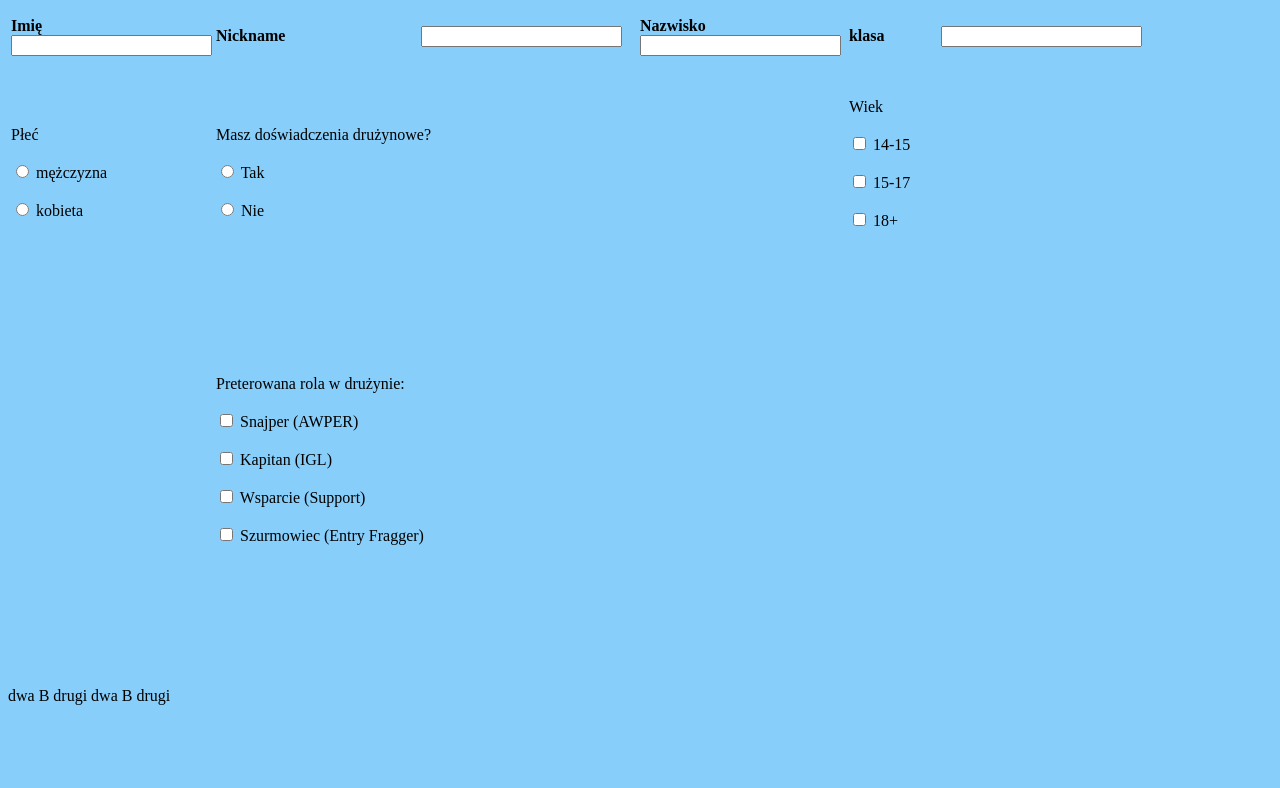
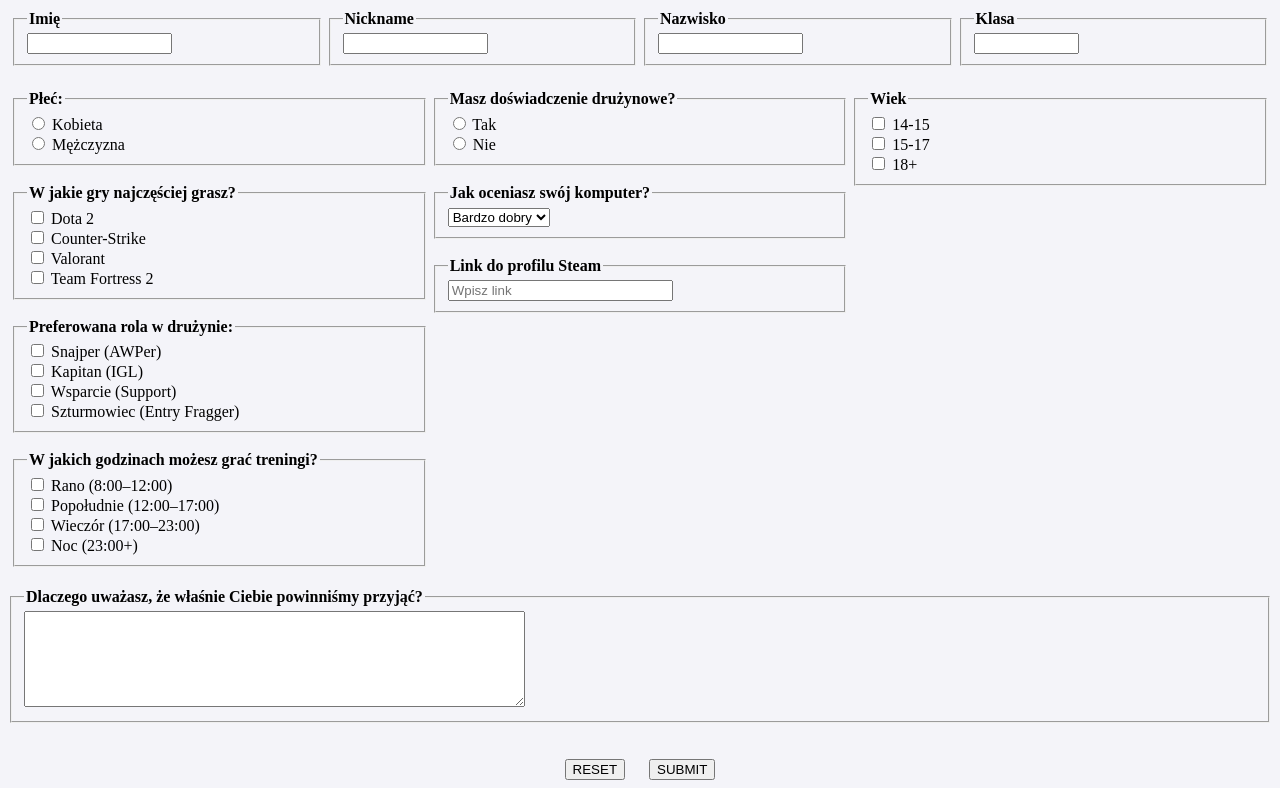
Before and after one commit to Monika677777/zadania, a plain HTML site: page formularz__broichenko.html in a window 1280 px wide. Shown: the part 73-861 px from the top of the page. Before the commit the page ends 800 px from the top, so only its background shows below. Drawn offline with Linux system fonts and the light colour scheme.

Commit message:
Refactor registration form for esports tournament

```diff
--- a/formularz__broichenko.html
+++ b/formularz__broichenko.html
@@ -1,90 +1,138 @@
-  <html lang="pl-PL">
+<!DOCTYPE html>
 <html>
-     <head>
-             <meta charset="utf-8">
-             <title> ZADANIE FORMULARZ      </title>
-     </head>
- <body bgcolor="#87CEFA">
-<center><h1> Formularz rejestracji na turniej Esportu</h1></center>
-<form enctype="text/plain" action="mailto:mkryniew@wp.pl" subject="formularz_dane" method="Post">
-  <TABLE>
- <TR height="100">
+<head>
+    <meta charset="utf-8">
+    <title>FORMULARZ REJESTRACJI NA TURNIEJ ESPORTOWY</title>
+</head>
+<body bgcolor="#f4f4f9">
 
-                        <TD width="100" > <b>Imię</b>&nbsp &nbsp &nbsp &nbsp &nbsp &nbsp &nbsp
-&nbsp &nbsp &nbsp &nbsp <input name="imię" size="22">
-                               <br><br>
-</TD>
-                        <TD width="100">
-                               <b>Nickname</b> &nbsp &nbsp &nbsp &nbsp &nbsp &nbsp &nbsp &nbsp &nbsp &nbsp
-&nbsp
-&nbsp &nbsp &nbsp &nbsp &nbsp &nbsp<input name="nickname" size="22">
-                               <br><br>
-<TD width="100">
-                               <b>Nazwisko</b> &nbsp &nbsp &nbsp &nbsp &nbsp &nbsp &nbsp &nbsp &nbsp &nbsp &nbsp
-&nbsp &nbsp &nbsp &nbsp &nbsp &nbsp<input name="Nazwisko" size="22">
-                               <br><br>
-<TD width="100" > <b>klasa</b>&nbsp &nbsp &nbsp &nbsp &nbsp &nbsp &nbsp
- <input name="klasa" size="22">
-                               <br><br>
+<center><h1>FORMULARZ REJESTRACJI NA TURNIEJ ESPORTOWY</h1></center>
 
-        </TR>
-<TD><nobr>Płeć</nobr>
- <br><br>
- <input type="radio" name="pyt3" value="mężczyzna"> mężczyzna
- <br><br>
- <input type="radio" name="pyt3" value="kobieta"> kobieta
+<form action="#" method="post">
+
+<table width="100%">
+    <tr>
+        <td width="25%">
+            <fieldset>
+                <legend><b>Imię</b></legend>
+                <input type="text" name="imie" size="15">
+            </fieldset>
+        </td>
+        <td width="25%">
+            <fieldset>
+                <legend><b>Nickname</b></legend>
+                <input type="text" name="nickname" size="15">
+            </fieldset>
+        </td>
+        <td width="25%">
+            <fieldset>
+                <legend><b>Nazwisko</b></legend>
+                <input type="text" name="nazwisko" size="15">
+            </fieldset>
+        </td>
+        <td width="25%">
+            <fieldset>
+                <legend><b>Klasa</b></legend>
+                <input type="text" name="klasa" size="10">
+            </fieldset>
+        </td>
+    </tr>
+</table>
+
+<br>
+
+<table width="100%">
+    <tr>
+        <td width="33%" valign="top">
+            <fieldset>
+                <legend><b>Płeć:</b></legend>
+                <input type="radio" name="plec" value="kobieta"> Kobieta<br>
+                <input type="radio" name="plec" value="mezczyzna"> Mężczyzna
+            </fieldset>
+
+            <br>
+
+            <fieldset>
+                <legend><b>W jakie gry najczęściej grasz?</b></legend>
+                <input type="checkbox" name="gry" value="dota"> Dota 2<br>
+                <input type="checkbox" name="gry" value="cs"> Counter-Strike<br>
+                <input type="checkbox" name="gry" value="valorant"> Valorant<br>
+                <input type="checkbox" name="gry" value="tf2"> Team Fortress 2
+            </fieldset>
+
+            <br>
+
+            <fieldset>
+                <legend><b>Preferowana rola w drużynie:</b></legend>
+                <input type="checkbox" name="rola" value="snajper"> Snajper (AWPer)<br>
+                <input type="checkbox" name="rola" value="kapitan"> Kapitan (IGL)<br>
+                <input type="checkbox" name="rola" value="wsparcie"> Wsparcie (Support)<br>
+                <input type="checkbox" name="rola" value="szturmowiec"> Szturmowiec (Entry Fragger)
+            </fieldset>
+
+            <br>
+
+            <fieldset>
+                <legend><b>W jakich godzinach możesz grać treningi?</b></legend>
+                <input type="checkbox" name="godziny" value="rano"> Rano (8:00–12:00)<br>
+                <input type="checkbox" name="godziny" value="popoludnie"> Popołudnie (12:00–17:00)<br>
+                <input type="checkbox" name="godziny" value="wieczor"> Wieczór (17:00–23:00)<br>
+                <input type="checkbox" name="godziny" value="noc"> Noc (23:00+)
+            </fieldset>
+        </td>
+
+        <td width="33%" valign="top">
+            <fieldset>
+                <legend><b>Masz doświadczenie drużynowe?</b></legend>
+                <input type="radio" name="doswiadczenie" value="tak"> Tak<br>
+                <input type="radio" name="doswiadczenie" value="nie"> Nie
+            </fieldset>
+
+            <br>
+
+            <fieldset>
+                <legend><b>Jak oceniasz swój komputer?</b></legend>
+                <select name="komputer">
+                    <option value="bardzo_dobry">Bardzo dobry</option>
+                    <option value="dobry">Dobry</option>
+                    <option value="przecietny">Przeciętny</option>
+                    <option value="slaby">Słaby</option>
+                </select>
+            </fieldset>
+
+            <br>
+
+            <fieldset>
+                <legend><b>Link do profilu Steam</b></legend>
+                <input type="text" name="steam" size="25" placeholder="Wpisz link">
+            </fieldset>
+        </td>
+
+        <td width="33%" valign="top">
+            <fieldset>
+                <legend><b>Wiek</b></legend>
+                <input type="checkbox" name="wiek" value="14-15"> 14-15<br>
+                <input type="checkbox" name="wiek" value="15-17"> 15-17<br>
+                <input type="checkbox" name="wiek" value="18+"> 18+
+            </fieldset>
+        </td>
+    </tr>
+</table>
+
+<br>
+
+<fieldset>
+    <legend><b>Dlaczego uważasz, że właśnie Ciebie powinniśmy przyjąć?</b></legend>
+    <textarea name="dlaczego" rows="6" cols="60"></textarea>
+</fieldset>
+
 <br><br>
-           </TD>
-               <TD><nobr>Masz doświadczenia drużynowe?</nobr>
- <br><br>
- <input type="radio" name="pyt3" value="tak"> Tak
- <br><br>
- <input type="radio" name="pyt3" value="nie"> Nie
-<br><br>
-          </TD>
-                          <TD>
-<TD width="500">Wiek
- <br><br>
- <input type="checkbox" name="14-15" value="k"> 14-15
- <br><br>
- <input type="checkbox" name="15-17 value="m"> 15-17
- <br><br>
- <input type="checkbox" name="18+" value="inna"> 18+
- <br><br><br>                 </TD>
-                          <TD>             </TD>
-        </TR>
-  <TR height="400">
-                          <TD>
-<TD width="500">Preterowana rola w drużynie:
- <br><br>
- <input type="checkbox" name="Snajper (AWPER)" value="k"> Snajper (AWPER)
- <br><br>
- <input type="checkbox" name="Kapitan (IGL)" value="m"> Kapitan (IGL)
- <br><br>
- <input type="checkbox" name="Wsparcie (Support)" value="inna"> Wsparcie (Support)
- <br><br>
-<input type="checkbox" name="Szurmowiec (Entry Fragger)" value="inna"> Szurmowiec (Entry Fragger)
- <br><br>                </TD>
-                          <TD>                      </TD>
-                          <TD>                 </TD>
-                          <TD>       </TD>
-        </TR>
-  </TABLE>
-</form>                   </TD>
-                          <TD>            </TD>
-        </TR>
-  <TR height="400">
-                          <TD>dwa             </TD>
-                          <TD> B                    </TD>
-                          <TD> drugi                </TD>
-        </TR>
-  </TABLE>
-</form>   <TR height="400">
-                          <TD>dwa             </TD>
-                          <TD> B                    </TD>
-                          <TD> drugi                </TD>
-        </TR>
-  </TABLE>
+<center>
+    <input type="reset" value="RESET">
+    &nbsp;&nbsp;&nbsp;&nbsp;
+    <input type="submit" value="SUBMIT">
+</center>
+
 </form>
- </body>
-</html
+</body>
+</html>
```
